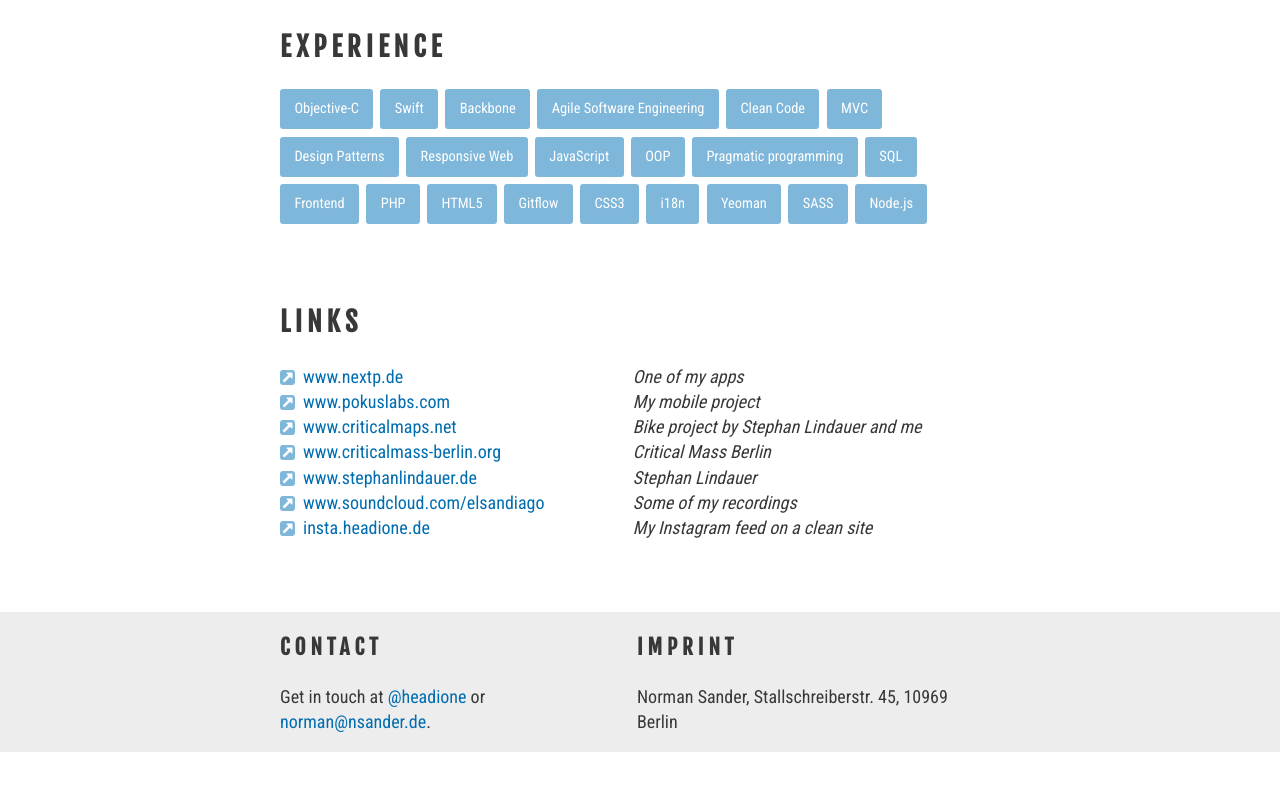
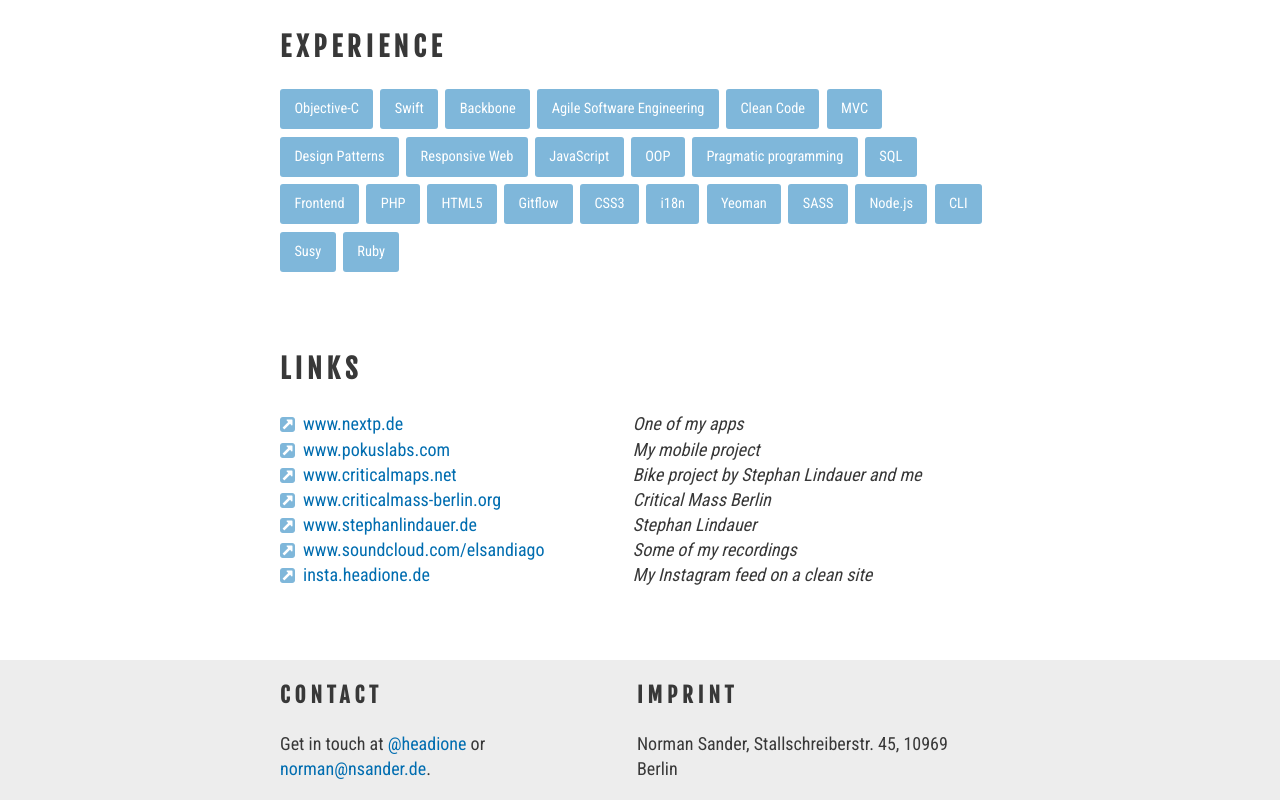
Before and after one commit to headione/nsander-site, a website: page index.html in a window 1280 px wide. Shown: the part 1080-1880 px from the top of the page. Before the commit the page ends 1832 px from the top, so only its background shows below. Drawn offline with Linux system fonts and the light colour scheme.

Commit message:
no message

```diff
--- a/index.html
+++ b/index.html
@@ -89,6 +89,9 @@
             <li>Yeoman</li>
             <li>SASS</li>
             <li>Node.js</li>
+            <li>CLI</li>
+            <li>Susy</li>
+            <li>Ruby</li>
         </ul>
     </section>
     <section class="links">
```
